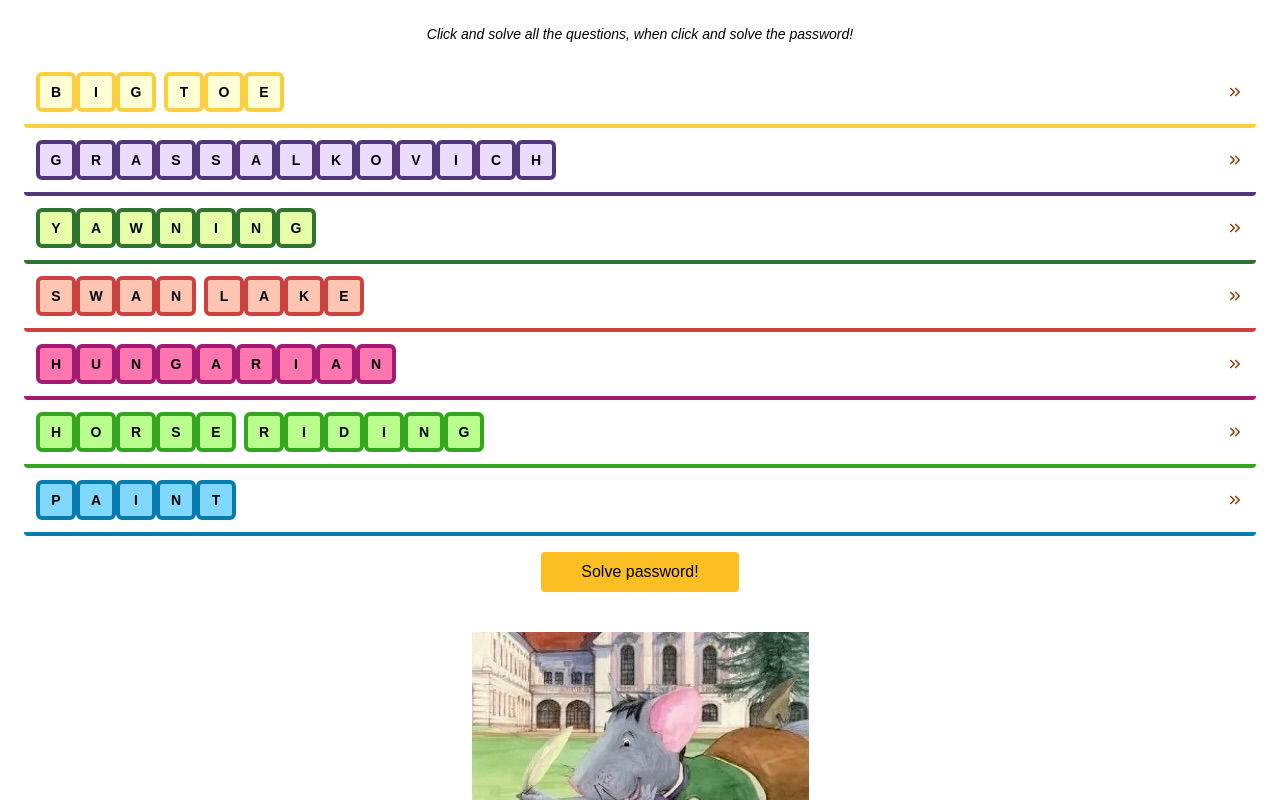
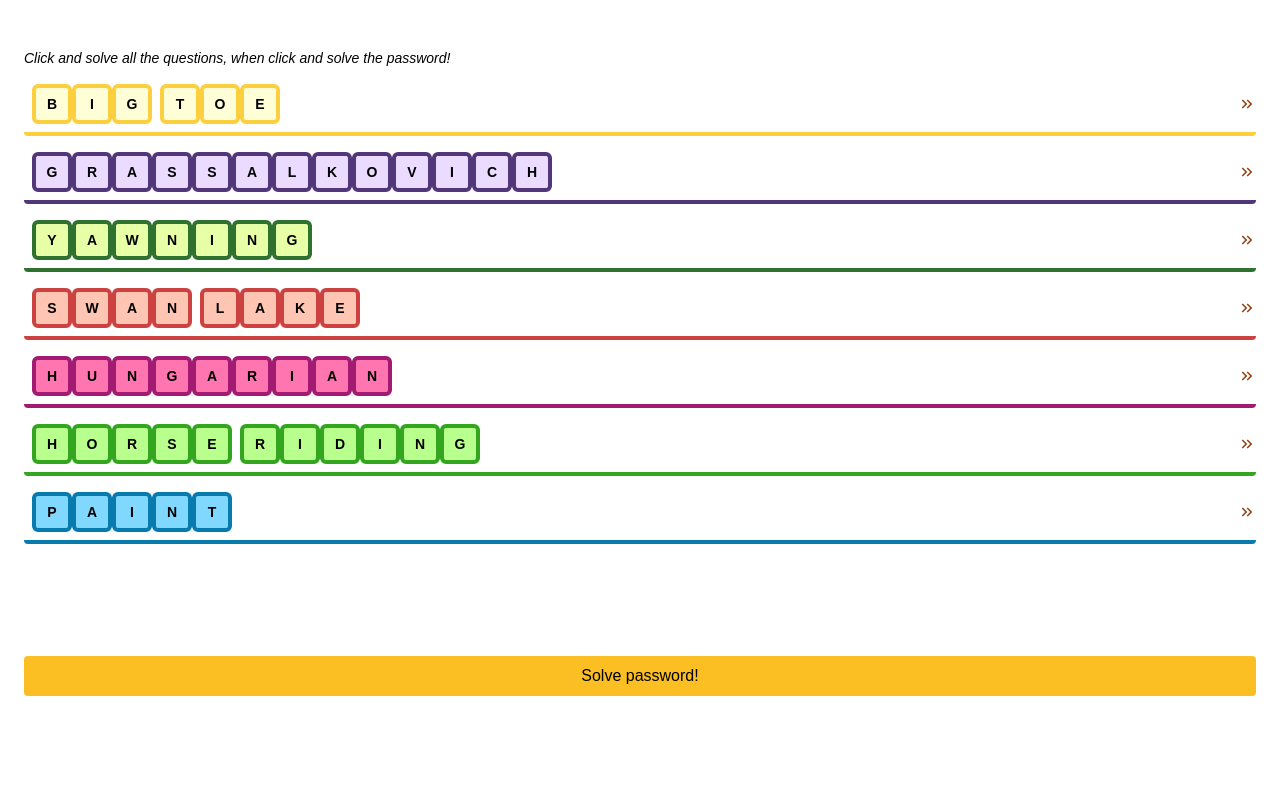
Before and after one commit to aszab1/mousecastle, a React (Vite) app: page /questions in a window 1280 px wide. Shown: the top 800 px of the page. Built offline with nearby package versions, Linux system fonts and the light colour scheme.

Commit message:
minor design tweaks for readability, password entery section is done, chars are autocapitalised and with each entry autofocus moves to the next char for entry in password, missing logic and routing to each question

```diff
--- a/src/components/pages/AllQuestions.jsx
+++ b/src/components/pages/AllQuestions.jsx
@@ -1,8 +1,7 @@
 import { useRef, useState } from 'react';
-import { Questions, Passwords } from '../../assets/questions.js';
+import { Questions } from '../../assets/questions.js';
 import { Link } from 'react-router-dom';
 import { MdOutlineKeyboardDoubleArrowRight } from 'react-icons/md';
-import PasswordMouse from '../../assets/images/writing-mouse1.jpg';
 import Password from './Password.jsx';
 
 export const AllQuestions = () => {
@@ -21,17 +20,17 @@ export const AllQuestions = () => {
 
   return (
     <>
-      <section id="all-questions" className="flex flex-col justify-between h-full items-center gap-4">
+      <section id="all-questions" className="flex flex-col justify-between items-center">
+        <div className="questions w-full flex flex-col h-screen py-6 gap-2">
           <h1 className="text-sm italic">Click and solve all the questions, when click and solve the password!</h1>
-        <div className="questions w-full flex flex-col">
           {Questions.map((question) => (
+            <Link to={`/questions/${question.id + 1}`} key={question.id}>
               <div
-              className="p-3 border-b-4 rounded flex grow items-center text-lg justify-between gap-2"
+                className="py-2 border-b-4 rounded flex items-center text-lg justify-between"
                 id={question.id}
                 style={{ borderColor: question.bg_border_code }}
-              key={question.id}
               >
-              <div className="flex items-center flex-wrap gap-2">
+                <div className="flex items-center flex-wrap gap-2 px-2">
                   {question.eng_answer.split(' ').map((word, index) => (
                     <div className={`word-${index} flex flex-wrap`} key={index}>
                       {word.split('').map((char, index) => (
@@ -46,22 +45,19 @@ export const AllQuestions = () => {
                     </div>
                   ))}
                 </div>
-              <Link to={`/questions/${question.id + 1}`}>
-                <MdOutlineKeyboardDoubleArrowRight className="text-amber-800" />
+                <MdOutlineKeyboardDoubleArrowRight className="text-amber-800 shrink-0" />
+              </div>
             </Link>
-            </div>
           ))}
-        </div>
-        <div className="password flex flex-col items-center w-full gap-4 grow">
           <button
             onClick={() => passwordRef.current.scrollIntoView({ behavior: 'smooth', block: 'end', inline: 'start' })}
-            className="text-md bg-amber-400 my-auto py-2 px-10 rounded"
+            className="text-md bg-amber-400 py-2 px-10 my-auto rounded"
           >
             Solve password!
           </button>
-          <div className='h-screen py-6' ref={passwordRef}>
+        </div>
+        <div className="h-screen py-6" ref={passwordRef}>
           <Password />
-            </div>
         </div>
       </section>
     </>
```
Lines whose indentation alone changed are shown as unchanged.
